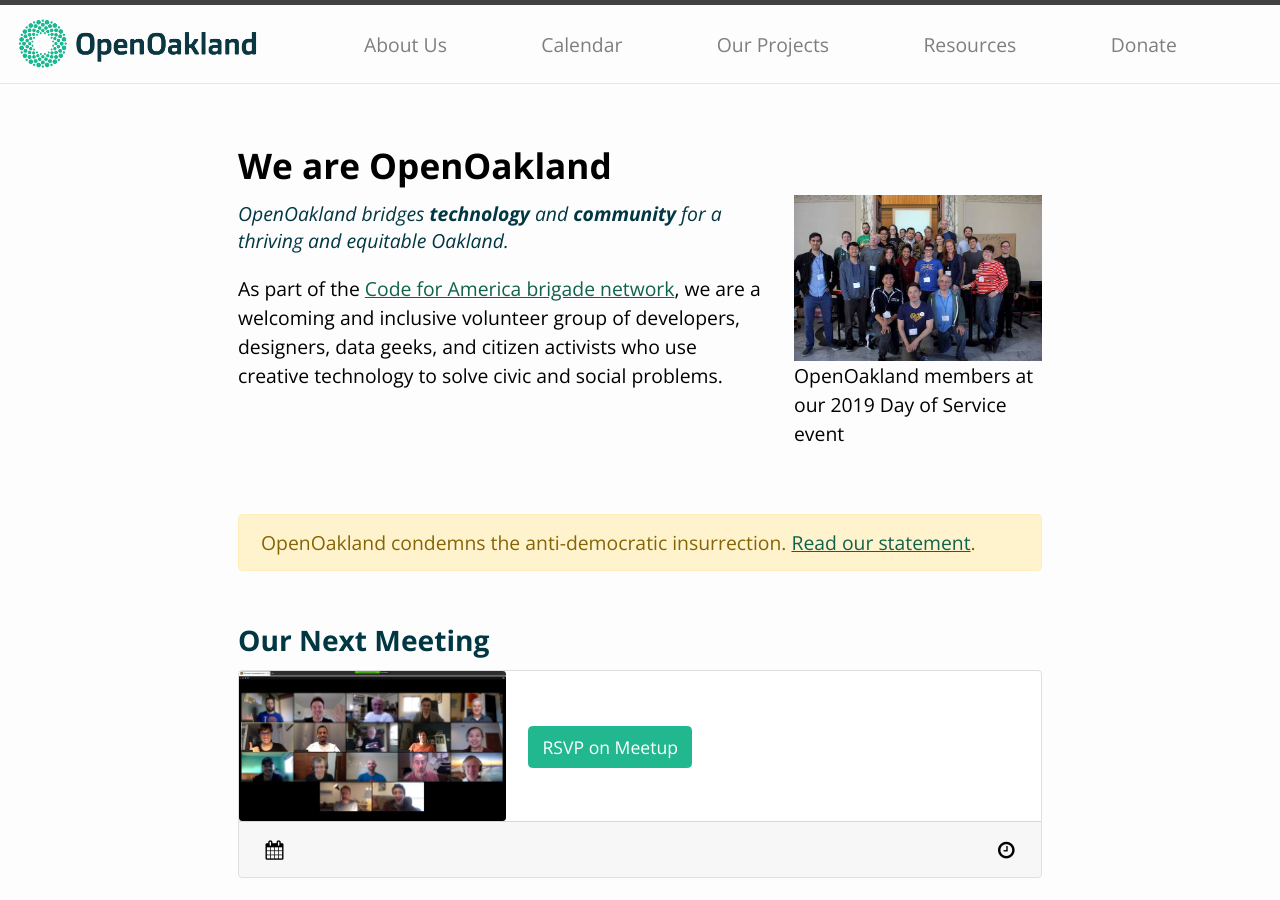
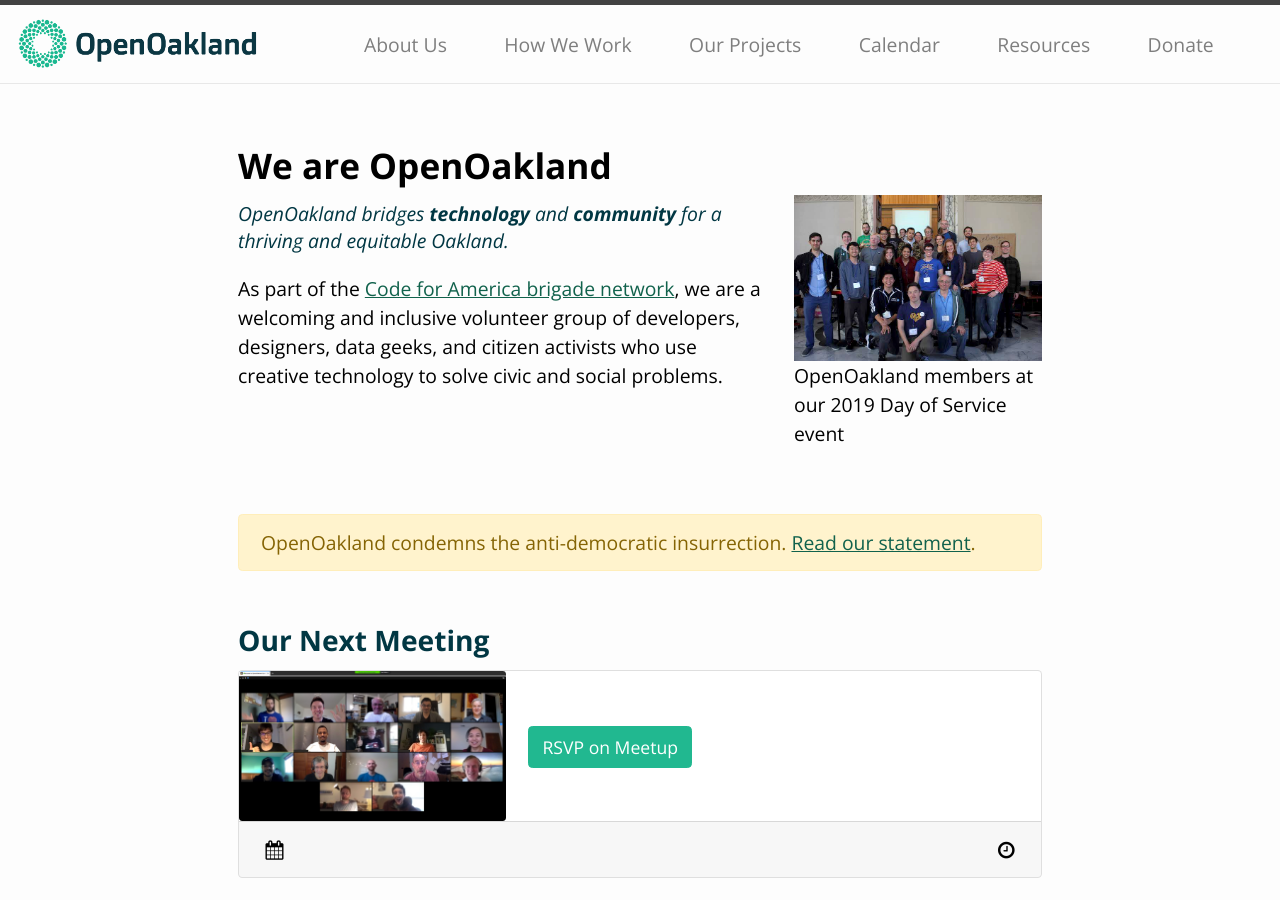
Before and after one commit to openoakland/openoakland.org, a Jekyll site: the page built from src/index.md, in a window 1280 px wide and 900 px high. Built offline with Jekyll 4.4.1, drawn with Linux system fonts in a browser that asks for light colours.

Commit message:
Attempt to add how-we-work to nav menu

```diff
--- a/_config.yml
+++ b/_config.yml
@@ -32,8 +32,9 @@
 source: src
 header_pages:
   - about-us.md
+  - how-we-work.md
+  - projects.md
   - calendar.md
-  - projects.md
   - resources.md
   - donate.md
 
--- a/src/_data/navigation.yml
+++ b/src/_data/navigation.yml
@@ -2,6 +2,8 @@
   path: /
 - title: About Us
   path: about-us.md
+- title: How We Work
+  path: how-we-work.md
 - title: Calendar
   path: calendar.md
 - title: Donate
```
Also changed, not shown: src/about-us.md (+1 -0 lines).
